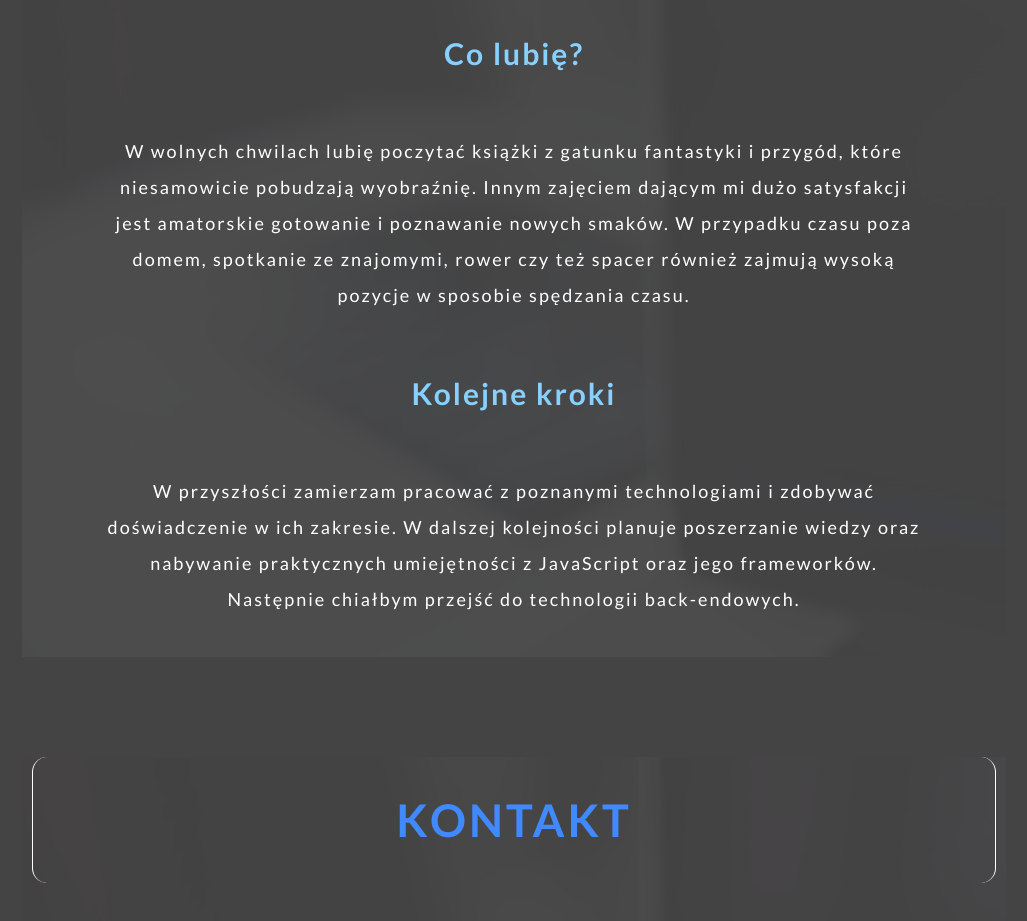
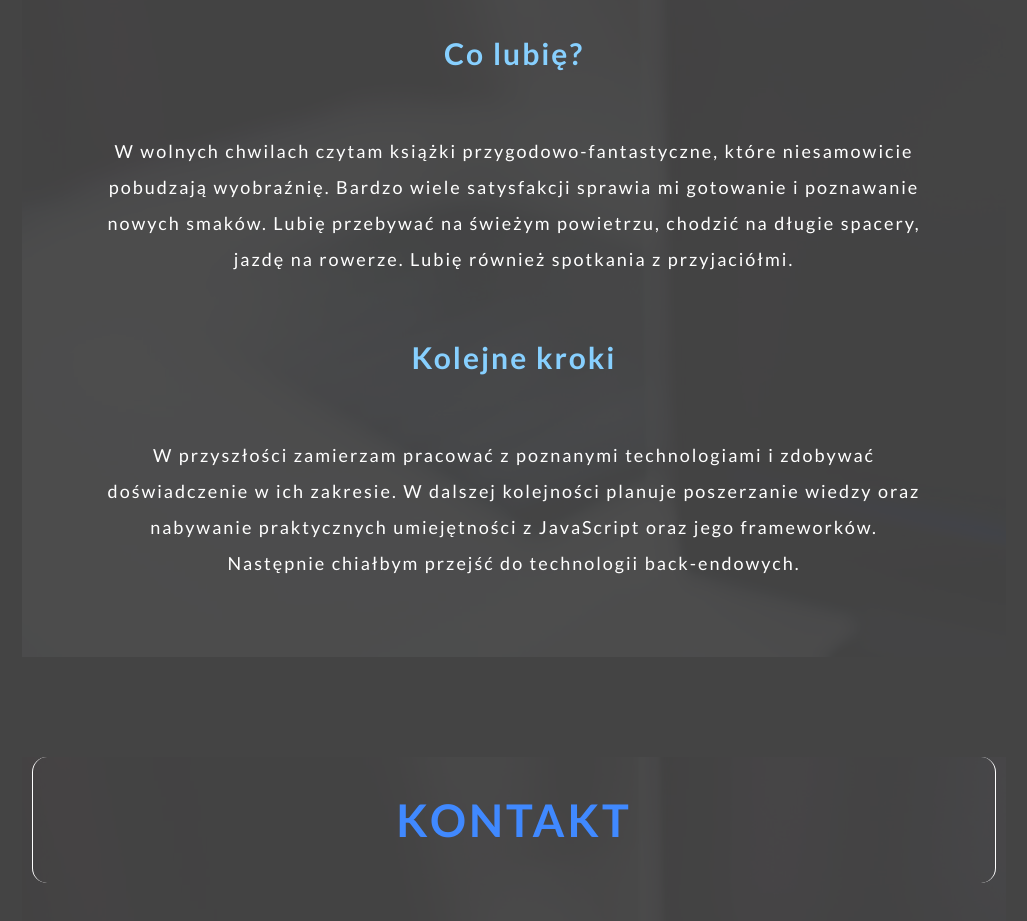
Before and after one commit to AndrzejLem/Portfolio-Andrzej-Lemiesz, a plain HTML site: page index.html in a window 1280 px wide. Shown: the part 4175-5096 px from the top of the page, without its empty margins (126-1153 px from the left). Drawn offline with nearby package versions, Linux system fonts and the light colour scheme.

Commit message:
Update index.html

```diff
--- a/index.html
+++ b/index.html
@@ -159,7 +159,7 @@
 
             <div class="content">
                 <h3 data-aos="fade-up" data-aos-duration="1000" data-aos-delay="300">Co lubię?</h3>
-                <p data-aos="fade-up" data-aos-duration="1000" data-aos-delay="400">W wolnych chwilach lubię poczytać książki z gatunku fantastyki i przygód, które niesamowicie pobudzają wyobraźnię. Innym zajęciem dającym mi dużo satysfakcji jest amatorskie gotowanie i poznawanie nowych smaków. W przypadku czasu poza domem, spotkanie ze znajomymi, rower czy też spacer również zajmują wysoką pozycje w sposobie spędzania czasu.</p>
+                <p data-aos="fade-up" data-aos-duration="1000" data-aos-delay="400">W wolnych chwilach czytam książki przygodowo-fantastyczne, które niesamowicie pobudzają wyobraźnię. Bardzo wiele satysfakcji sprawia mi gotowanie i poznawanie nowych smaków. Lubię przebywać na świeżym powietrzu, chodzić na długie spacery, jazdę na rowerze. Lubię również spotkania z przyjaciółmi.</p>
 
                 <h3 data-aos="fade-up" data-aos-duration="1000" data-aos-delay="500">Kolejne kroki</h3>
                 <p data-aos="fade-up" data-aos-duration="1000" data-aos-delay="600">W przyszłości zamierzam pracować z poznanymi technologiami i zdobywać doświadczenie w ich zakresie. W dalszej kolejności planuje poszerzanie wiedzy oraz nabywanie praktycznych umiejętności z JavaScript oraz jego frameworków. Następnie chiałbym  przejść do technologii back-endowych. </p>
```
